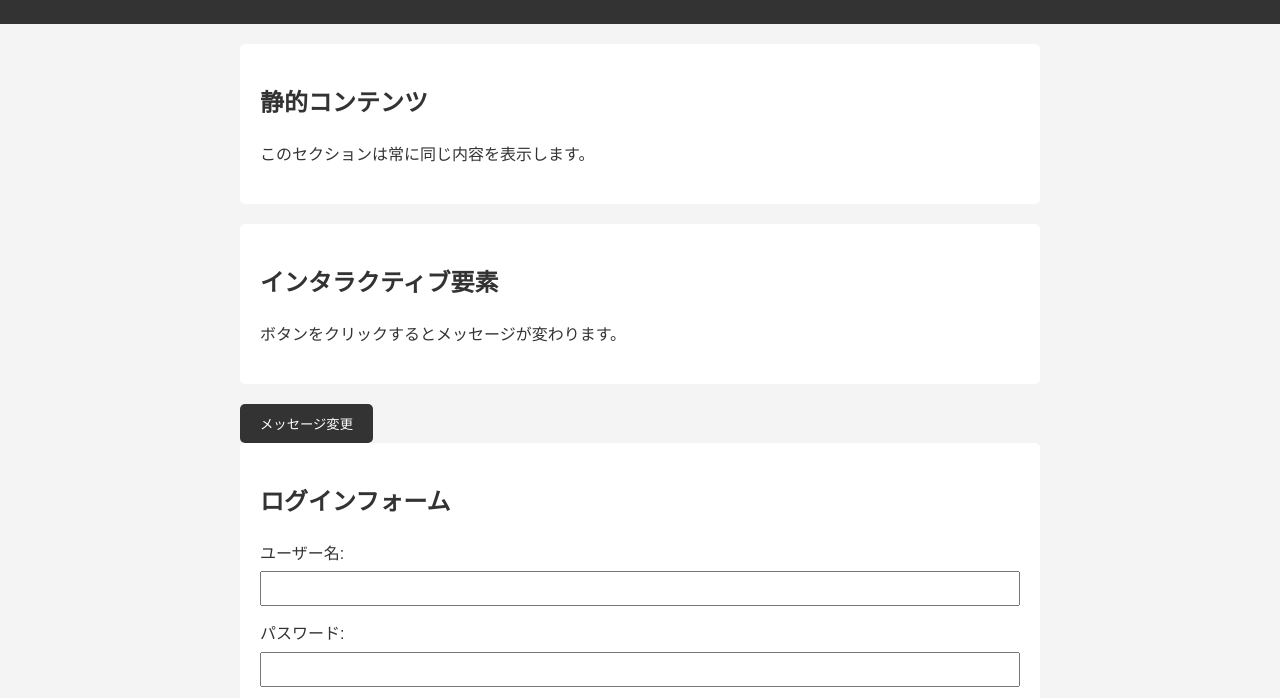
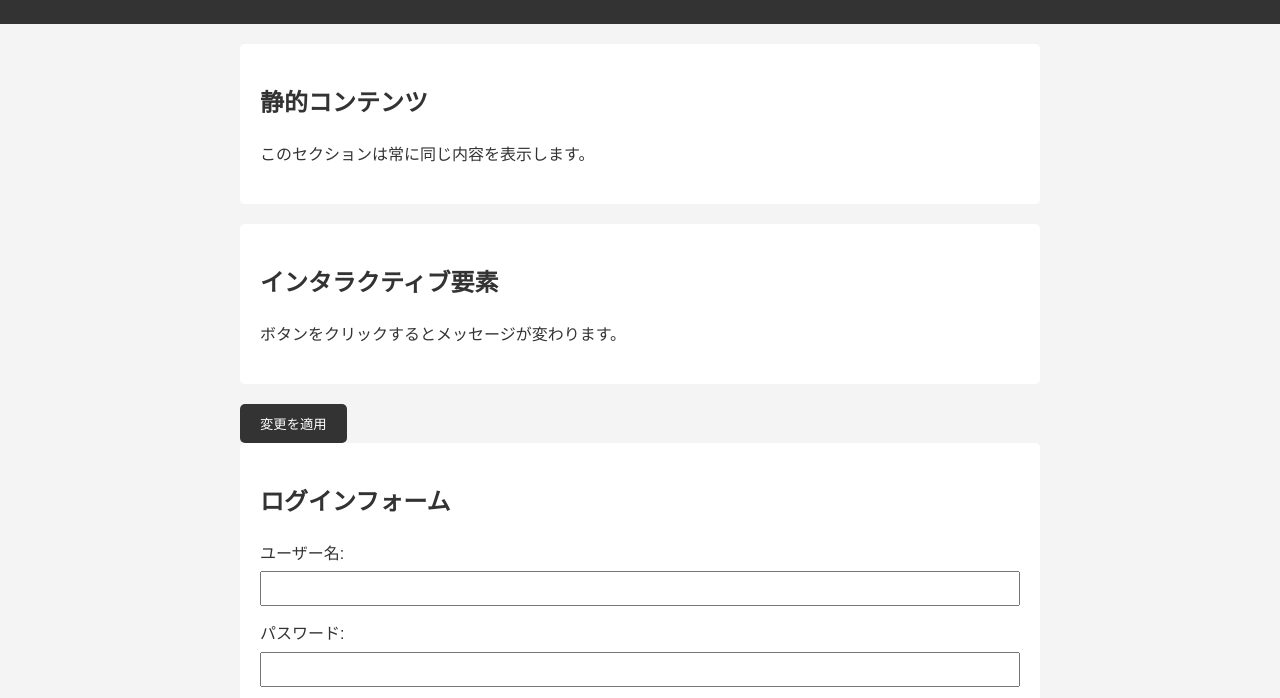
Before and after one commit to Bar0919/test_site, a plain HTML site: page index.html in a window 1280 px wide. Shown: the part 102-800 px from the top of the page. Drawn offline with Linux system fonts and the light colour scheme.

Commit message:
fix:To check AI Auto healing

```diff
--- a/index.html
+++ b/index.html
@@ -22,7 +22,7 @@
             <p id="message">ボタンをクリックするとメッセージが変わります。</p>
         </section>
 
-        <button id="changeTextBtnAfter">メッセージ変更</button>
+        <button>変更を適用</button>
 
         <section id="login-form">
             <h2>ログインフォーム</h2>
```
Also changed, not shown: style.css (line endings or trailing spaces).
